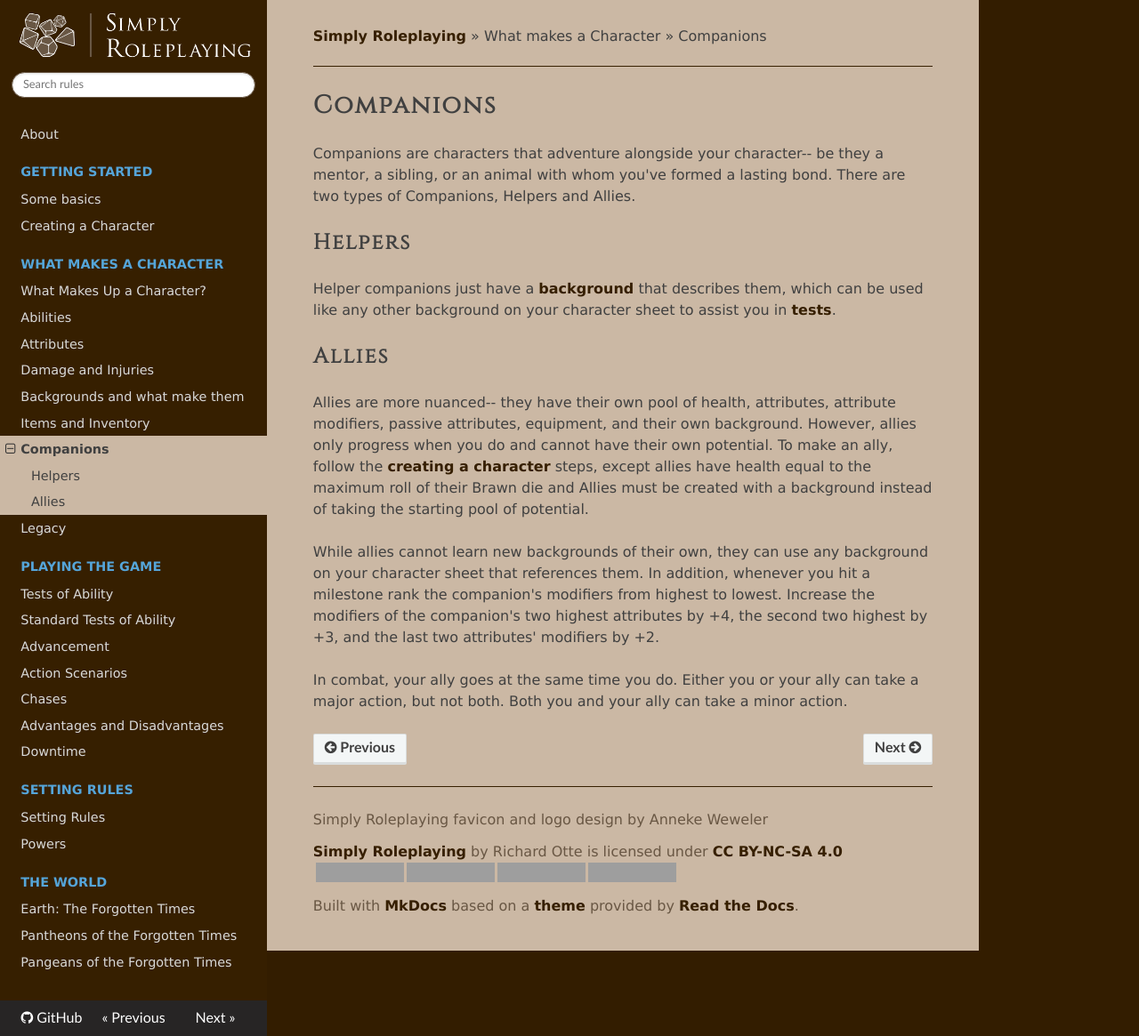
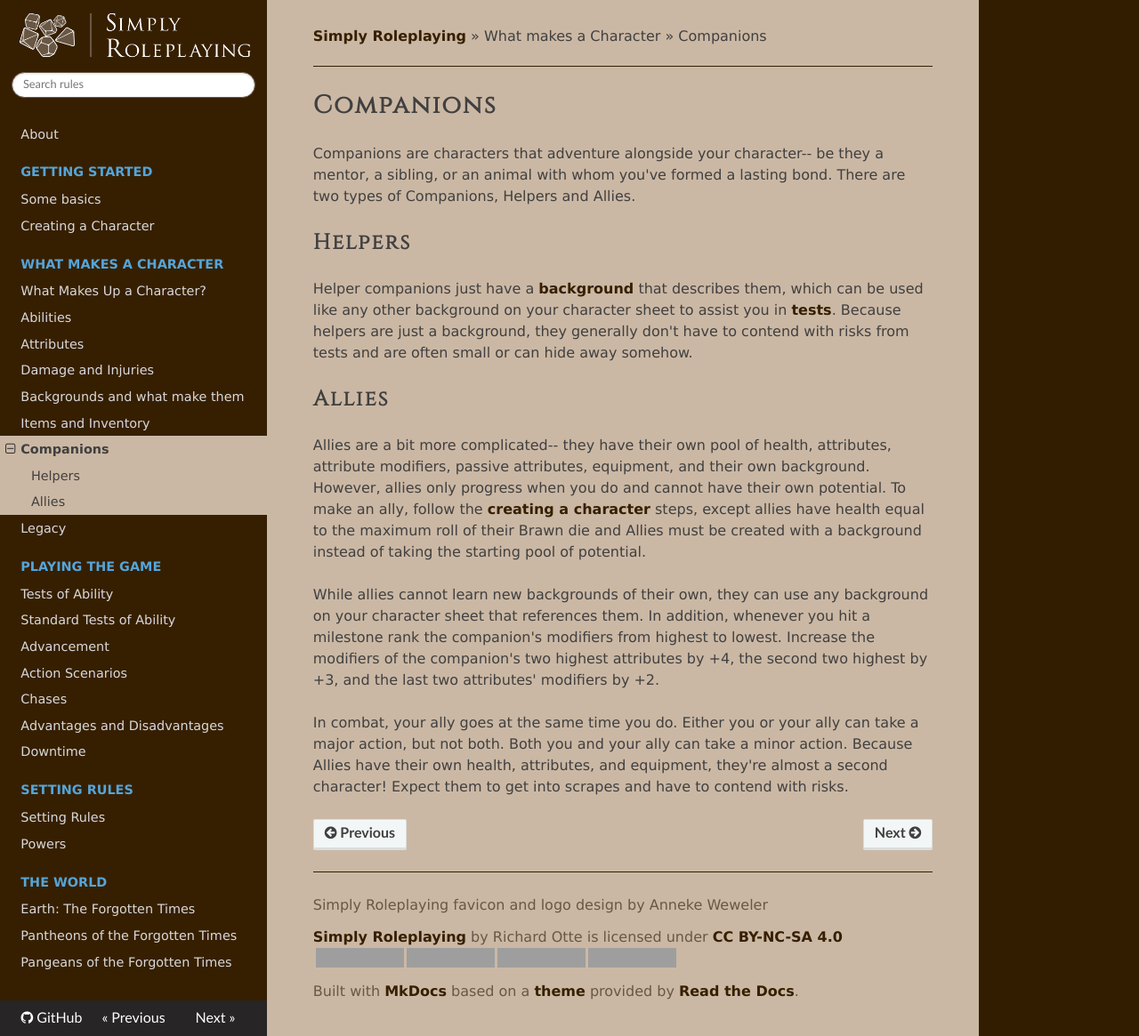
Before and after one commit to TheFifthRider/simply-roleplaying-webapp, an MkDocs documentation site: the page built from docs/character/companions.md, in a window 1280 px wide and 1165 px high. Shown: the whole window at 89% size. Built offline with MkDocs 1.6.1, drawn with Linux system fonts in a browser that asks for light colours; nearby versions of some CDN libraries; grey boxes are pictures that could not be loaded.

```diff
--- a/docs/character/companions.md
+++ b/docs/character/companions.md
@@ -4,12 +4,12 @@
 
 ## Helpers
 
-Helper companions just have a [background](../character/skills.md) that describes them, which can be used like any other background on your character sheet to assist you in [tests](../gameplay/tests.md).
+Helper companions just have a [background](../character/skills.md) that describes them, which can be used like any other background on your character sheet to assist you in [tests](../gameplay/tests.md). Because helpers are just a background, they generally don't have to contend with risks from tests and are often small or can hide away somehow.
 
 ## Allies
 
-Allies are more nuanced-- they have their own pool of health, attributes, attribute modifiers, passive attributes, equipment, and their own background. However, allies only progress when you do and cannot have their own potential. To make an ally, follow the [creating a character](../getting_started/creation,md) steps, except allies have health equal to the maximum roll of their Brawn die and Allies must be created with a background instead of taking the starting pool of potential.
+Allies are a bit more complicated-- they have their own pool of health, attributes, attribute modifiers, passive attributes, equipment, and their own background. However, allies only progress when you do and cannot have their own potential. To make an ally, follow the [creating a character](../getting_started/creation,md) steps, except allies have health equal to the maximum roll of their Brawn die and Allies must be created with a background instead of taking the starting pool of potential.
 
 While allies cannot learn new backgrounds of their own, they can use any background on your character sheet that references them. In addition, whenever you hit a  milestone rank the companion's modifiers from highest to lowest. Increase the modifiers of the companion's two highest attributes by +4, the second two highest by +3, and the last two attributes' modifiers by +2.
 
-In combat, your ally goes at the same time you do. Either you or your ally can take a major action, but not both. Both you and your ally can take a minor action.
+In combat, your ally goes at the same time you do. Either you or your ally can take a major action, but not both. Both you and your ally can take a minor action. Because Allies have their own health, attributes, and equipment, they're almost a second character! Expect them to get into scrapes and have to contend with risks.
```
Also changed, not shown: docs/getting_started/creation.md (+1 -0 lines).
